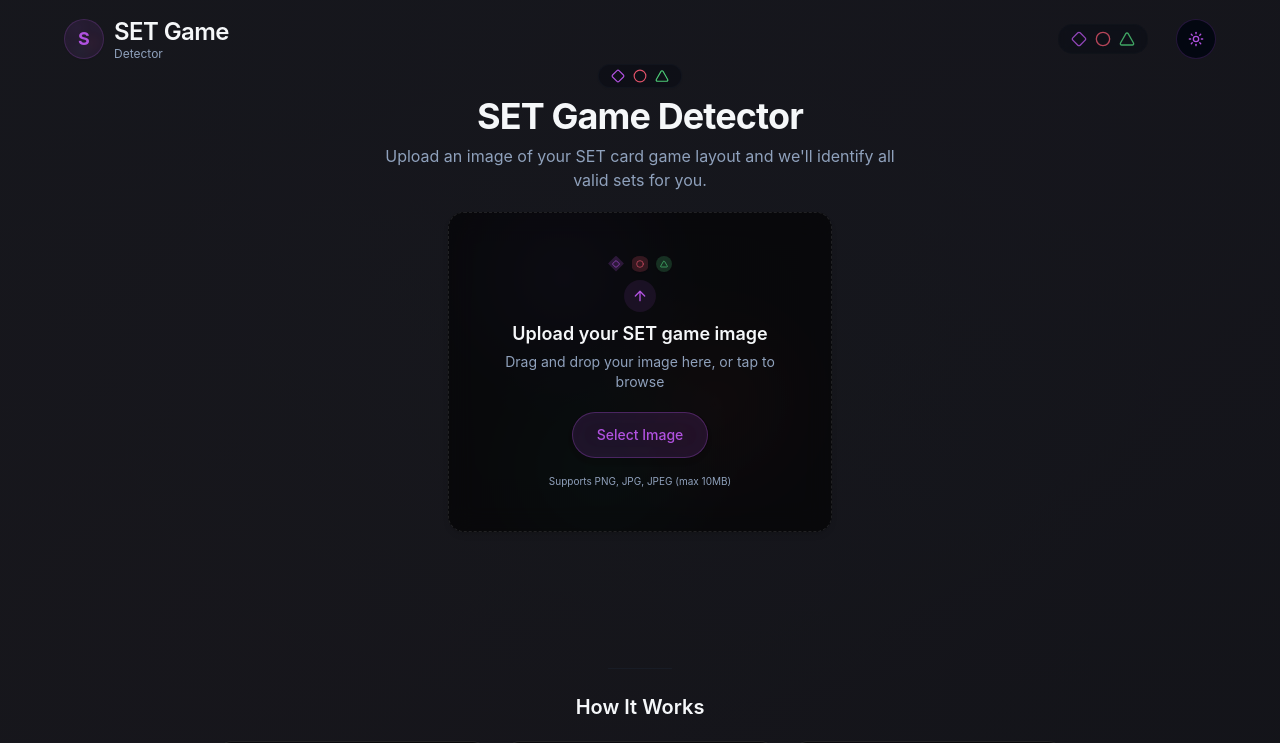
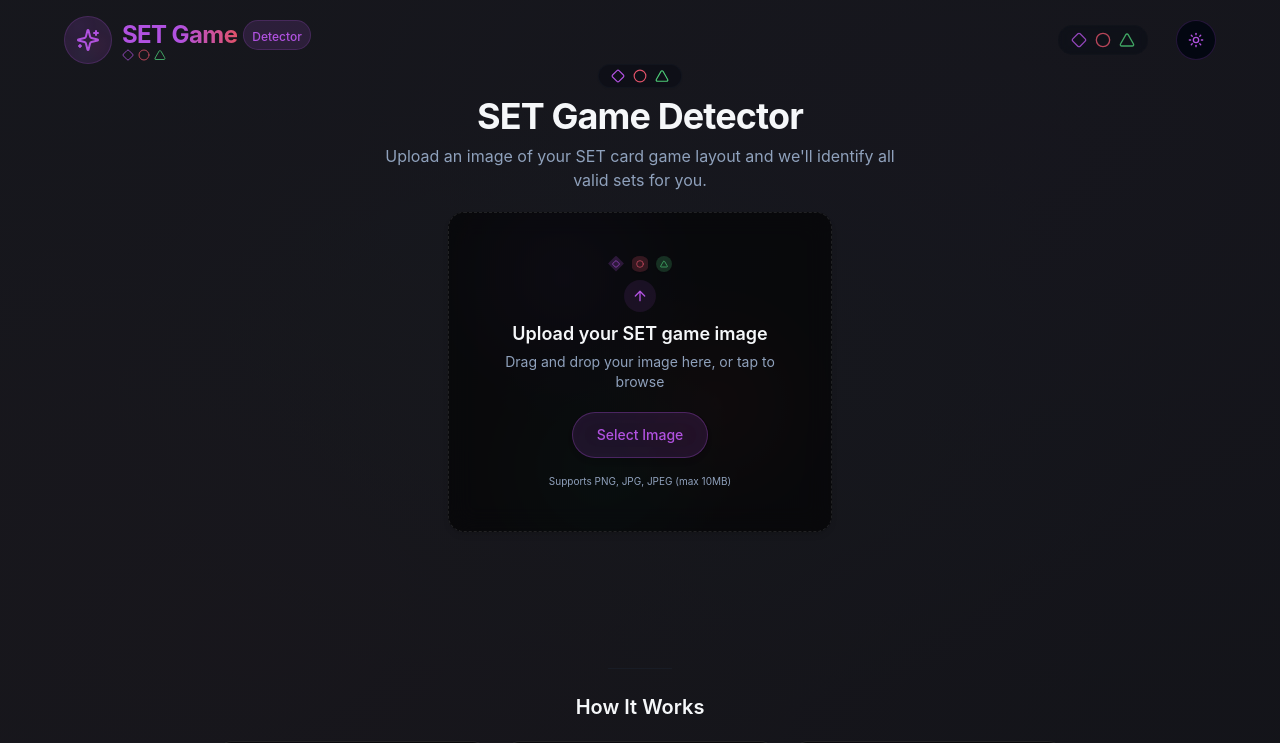
Before and after one commit to omamitai/set-solver, a React (Vite) app: page / in a window 1280 px wide. Shown: the top 743 px of the page. Built offline with nearby package versions, Linux system fonts and the light colour scheme; no server answers.

Commit message:
Refactor header and adjust light mode
- Redesigned the "SET Game Detector" headline in the header.
- Adjusted the light mode to be less white.

```diff
--- a/src/App.css
+++ b/src/App.css
@@ -9,10 +9,10 @@
 /* Enhanced iOS-inspired styling with more prominent visuals */
 .ios-card {
   border-radius: 16px;
-  background-color: rgba(255, 255, 255, 0.85);
+  background-color: rgba(245, 245, 250, 0.85);
   backdrop-filter: blur(12px);
   box-shadow: 0 8px 32px -10px rgba(0, 0, 0, 0.2);
-  border: 1px solid rgba(255, 255, 255, 0.8);
+  border: 1px solid rgba(255, 255, 255, 0.6);
   transition: transform 0.3s ease, box-shadow 0.3s ease;
 }
 
--- a/src/components/Header.tsx
+++ b/src/components/Header.tsx
@@ -2,7 +2,7 @@
 import React, { useState, useEffect } from "react";
 import { useTheme } from "@/context/ThemeContext";
 import { Button } from "@/components/ui/button";
-import { Moon, Sun, Diamond, Circle, Triangle } from "lucide-react";
+import { Moon, Sun, Diamond, Circle, Triangle, Sparkles } from "lucide-react";
 import { cn } from "@/lib/utils";
 
 const Header: React.FC = () => {
@@ -34,15 +34,24 @@ const Header: React.FC = () => {
     >
       <div className="max-w-6xl mx-auto flex items-center justify-between">
         <div className="animate-fade-in flex items-center gap-2.5">
-          <div className="relative h-8 w-8 sm:h-10 sm:w-10 rounded-full bg-primary/10 flex items-center justify-center overflow-hidden shadow-sm border border-primary/20">
-            <span className="text-primary font-bold text-sm sm:text-lg relative z-10">S</span>
+          <div className="relative h-10 w-10 sm:h-12 sm:w-12 rounded-full bg-primary/15 flex items-center justify-center overflow-hidden shadow-sm border border-primary/20 pulse-soft">
+            <Sparkles className="h-5 w-5 sm:h-6 sm:w-6 text-primary" />
             <div className="set-card-pattern"></div>
           </div>
           <div className="flex flex-col items-start">
-            <h1 className="text-lg sm:text-2xl font-semibold tracking-tight">
-              SET Game
-            </h1>
-            <span className="text-[10px] sm:text-xs text-muted-foreground -mt-0.5">Detector</span>
+            <div className="flex items-center gap-1.5">
+              <h1 className="text-xl sm:text-2xl font-bold tracking-tight bg-gradient-to-r from-primary via-set-purple to-set-red bg-clip-text text-transparent">
+                SET Game
+              </h1>
+              <div className="bg-set-purple/15 px-2 py-0.5 rounded-full border border-set-purple/20">
+                <span className="text-xs font-medium text-set-purple">Detector</span>
+              </div>
+            </div>
+            <div className="flex items-center gap-1 -mt-0.5">
+              <Diamond className="h-3 w-3 text-set-purple opacity-80" />
+              <Circle className="h-3 w-3 text-set-red opacity-80" />
+              <Triangle className="h-3 w-3 text-set-green opacity-80" />
+            </div>
           </div>
         </div>
 
--- a/src/index.css
+++ b/src/index.css
@@ -1,3 +1,4 @@
+
 @tailwind base;
 @tailwind components;
 @tailwind utilities;
@@ -9,10 +10,11 @@
     --background: 220 25% 94%;
     --foreground: 224 71% 4%;
 
-    --card: 0 0% 100%;
+    /* Softer light mode colors */
+    --card: 220 25% 97%;
     --card-foreground: 224 71% 4%;
 
-    --popover: 0 0% 100%;
+    --popover: 220 25% 97%;
     --popover-foreground: 224 71% 4%;
 
     /* SET game colors - more vivid but still elegant */
@@ -93,9 +95,9 @@
   body {
     @apply bg-background text-foreground transition-colors duration-300;
     background-image:
-      radial-gradient(at 80% 20%, rgba(139, 92, 246, 0.05) 0px, transparent 60%),
-      radial-gradient(at 20% 80%, rgba(239, 68, 68, 0.05) 0px, transparent 60%),
-      radial-gradient(at 50% 50%, rgba(16, 185, 129, 0.05) 0px, transparent 60%);
+      radial-gradient(at 80% 20%, rgba(139, 92, 246, 0.08) 0px, transparent 60%),
+      radial-gradient(at 20% 80%, rgba(239, 68, 68, 0.08) 0px, transparent 60%),
+      radial-gradient(at 50% 50%, rgba(16, 185, 129, 0.08) 0px, transparent 60%);
     background-attachment: fixed;
   }
 }
```
